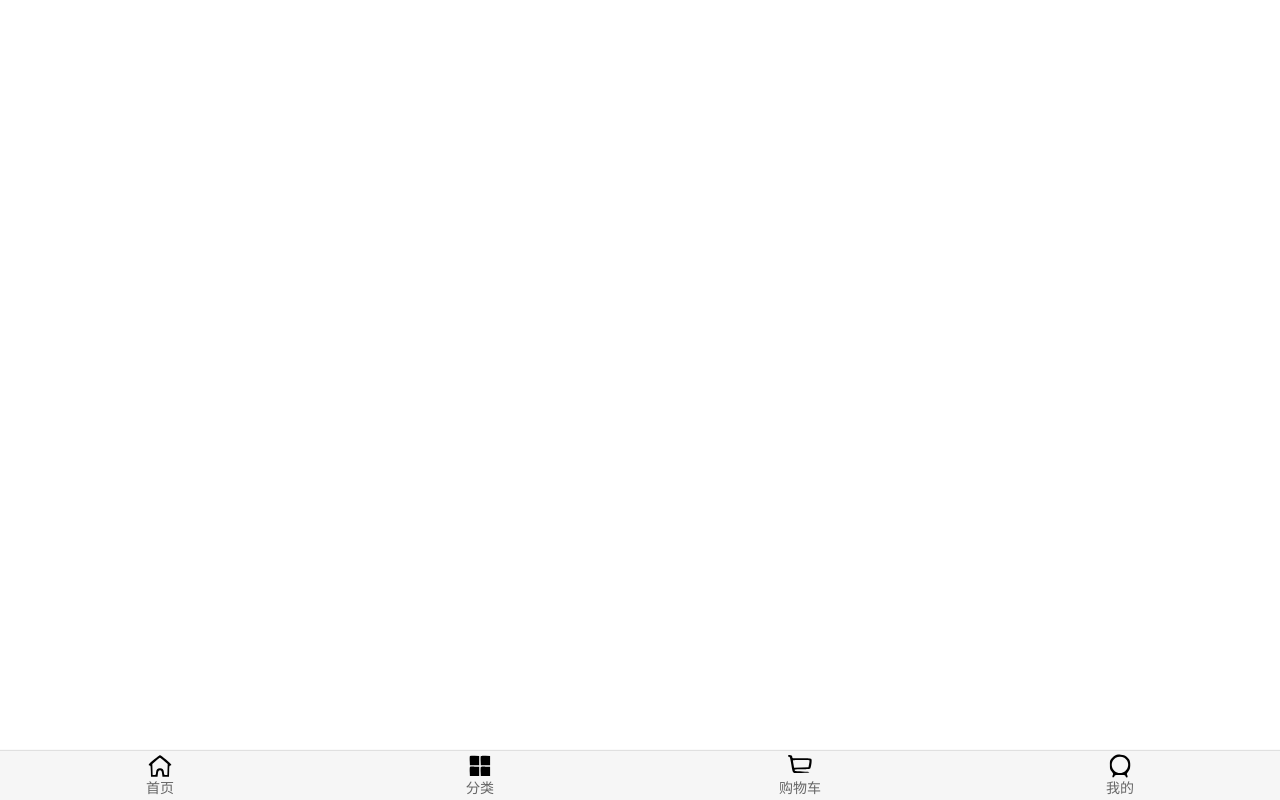
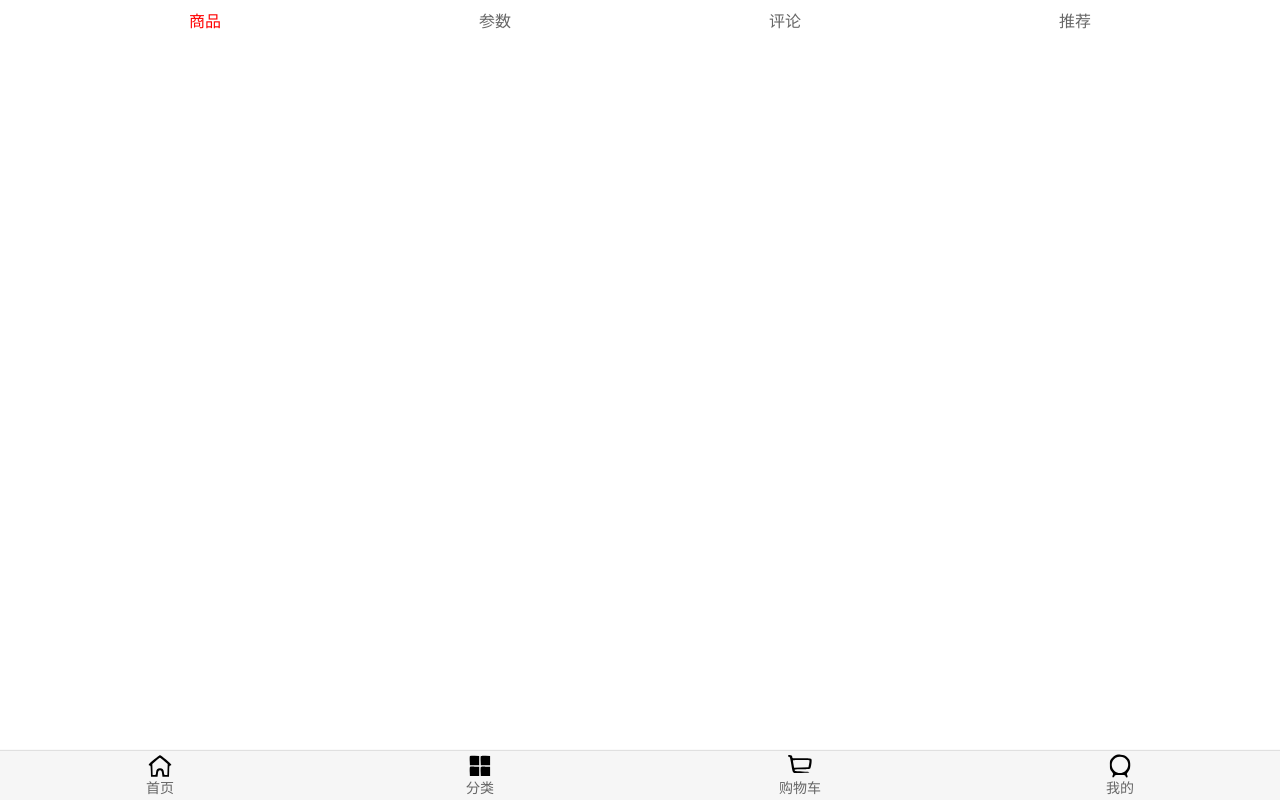
Before and after one commit to JackCcJ/mall, a Vue app: page /detail/1 in a window 1280 px wide. Built offline with nearby package versions, Linux system fonts and the light colour scheme.

Commit message:
详情页添加

```diff
--- a/src/App.vue
+++ b/src/App.vue
@@ -1,6 +1,9 @@
 <template>
   <div id="app" class="wrapper">
-    <router-view/>
+    <!-- 不希望销毁 -->
+    <keep-alive>
+      <router-view/>
+    </keep-alive>
     <main-tab-bar/>
   </div>
 </template>
--- a/src/components/common/scroll/scroll.vue
+++ b/src/components/common/scroll/scroll.vue
@@ -44,6 +44,9 @@ export default {
         },
         finishPullUp(){
             this.scroll.finishPullUp()
+        },
+        getscrolly(){
+            return this.scroll ? this.scroll.y : 0
         }
     }
 }
--- a/src/components/content/goods/goodsItem.vue
+++ b/src/components/content/goods/goodsItem.vue
@@ -1,6 +1,6 @@
 <template>
-  <div class="goods-item">
-    <!-- 接受父组件的属性并且渲染 -->
+  <div class="goods-item" @click="itemClcik">
+    <!-- 接收父组件的数据并且渲染 -->
     <img :src="goodsItem.show.img" alt="">
     <div class="goods-info">
       <p>{{goodsItem.title}}</p>
@@ -17,9 +17,16 @@ export default {
         goodsItem:{ //接受父组件的值，不定义无法使用，规定默认值
             type:Object,
             default(){
-                return {}
+                return {
+
+                }
             }
         }
+    },
+    methods:{
+      itemClcik(){
+        this.$router.push('/detail/' + this.goodsItem.iid)
+      }
     }
 }
 </script>
@@ -30,7 +37,6 @@ export default {
     position: relative;
     width: 48%;
   }
-
   .goods-item img {
     width: 100%;
     border-radius: 5px;
--- a/src/router/index.js
+++ b/src/router/index.js
@@ -4,6 +4,7 @@ const Home = () => import('views/home/Home')
 const Category = () => import('views/category/Category')
 const Cart = () => import('views/cart/Cart')
 const Profile = () => import('views/profile/Profile')
+const detail =() => import('views/detail/detail')
 
 Vue.use(VueRouter)
 
@@ -27,6 +28,10 @@ const routes = [
   {
     path: '/profile',
     component: Profile
+  },
+  {
+    path:'/detail/:iid',
+    component: detail
   }
 ]
 
--- /dev/null
+++ b/src/views/detail/childDetail/childDetail.vue
@@ -0,0 +1,45 @@
+<template>
+  <nav-bar>
+    <div slot="center" class="titles">
+        <div v-for="(item , index) in titles" :class="{active:index==currentIndex}" @click="itmeClick(index)" :key="item.id">
+            {{item}}
+        </div>
+    </div>
+  </nav-bar>
+</template>
+
+<script>
+import NavBar from 'components/common/navbar/navBar'
+export default {
+    name:'childDetail',
+    components:{
+        NavBar
+    },
+    data(){
+        return{
+            titles:[
+                '商品','参数','评论','推荐'
+            ],
+            currentIndex:0
+        }
+    },methods:{
+        itmeClick(index){
+            this.currentIndex = index
+        }
+    }
+}
+</script>
+
+<style>
+    .titles{
+        display: flex;
+        font-size: 16px;
+        justify-content: space-between;
+    }
+    .titles div{
+        flex: 1;
+    }
+    .active{
+        color: red;
+    }
+</style>
--- /dev/null
+++ b/src/views/detail/detail.vue
@@ -0,0 +1,27 @@
+<template>
+  <div class="detail">
+    <child-detail />
+  </div>
+</template>
+
+<script>
+import childDetail from './childDetail/childDetail';
+export default {
+    name:'detail',
+    components:{
+      childDetail
+    },
+    data(){
+      return{
+        iid:null
+      }
+    },
+    created(){
+      this.iid = this.$route.params.iid
+    }
+}
+</script>
+
+<style>
+
+</style>
--- a/src/views/home/Home.vue
+++ b/src/views/home/Home.vue
@@ -2,15 +2,16 @@
   <div id="home">
     <nav-bar class="home-nav"><div slot="center">精品百搭购物商城</div></nav-bar>
     <!-- 设定需要滚动插件的区域，传入是否实时监听数据 -->
+    <tab-control class="tab-control2" :titles="['流行','新款','精选']" @tabClick='tabClick' ref="tabControl1" v-show="isTabFixed" />
     <scroll class="content" ref="scroll" :probe-type="3" @scroll="scroll" :pull-up-load="true" @pullingUp="loadMore">
     <!-- 传入banners需要的值 -->
-    <home-swiper :banners="banners" />
+    <home-swiper :banners="banners" @swiperImageLoad="swiperImageLoad"/>
     <!-- 传入分类数据 -->
     <recommend-view :recommends="recommends" />
     <!-- 大图传入 -->
     <feature-view />
     <!-- Tab选项卡构建，传入需要分类的值，以及接受子组件的值-->
-    <tab-control class="tab-control" :titles="['流行','新款','精选']" @tabClick='tabClick'/>
+    <tab-control class="tab-control" :titles="['流行','新款','精选']" @tabClick='tabClick' ref="tabControl2" />
     <!-- 主要内容的数据，传入子组件 -->
     <goods-list :goods='showGoods' />
     </scroll>
@@ -56,7 +57,10 @@
           'sell':{page:0,list:[]}
         },
         currentType:"pop", //定义默认传入子组件的值
-        backTop:false      //定义显示隐藏属性
+        backTop:false,      //定义显示隐藏属性
+        tabOffseTop:0,
+        isTabFixed:false,
+        saveY:0
       }
     },
     created(){ //当页面渲染时
@@ -84,12 +88,25 @@
             this.currentType = "sell"
             break
         }
+        this.$refs.tabControl1.currentIndex = index
+        this.$refs.tabControl2.currentIndex = index
+      },
+      swiperImageLoad(){
+       this.tabOffseTop = this.$refs.tabControl2.$el.offsetTop
       },
       backClick(){
         this.$refs.scroll.scrollTo(0,0,700); //回到顶部选择坐标以及时间
       },
+      activated() {
+        this.$refs.scroll.scrollTo(0, this.saveY , 0)
+        this.$refs.scroll.refresh()
+      },
+      deactivated() {
+        this.saveY = this.$refs.scroll.getscrolly()
+      },
       scroll(position){ //获取返回顶部的坐标，大于-1000显示，小于隐藏
         this.backTop = (-position.y) > 1000
+        this.isTabFixed  =  (-position.y) > this.tabOffseTop
       },
       //网络请求相关方法
       getHomeMultidata(){
@@ -109,34 +126,31 @@
       loadMore(){
         this.getHomeGoods(this.currentType) //拿到到底部的回调执行加载数据函数
         this.$refs.scroll.scroll.refresh()  //解决异步加载导致页面滑不动的bug
-      }
-    }
+      },
+    },
   }
 </script>
 
 <style scoped>
   #home{
     height: 100vh;
-    padding-top: 44px;
   }
  .home-nav{
    color: #fff;
    background: var(--color-tint);
-   top: 0;
-   left: 0;
-   position: fixed;
-   width: 100%;
-   z-index: 99;
    height: 44px;
  }
  .tab-control{
    background-color: #fff;
    z-index: 99;
    position: sticky;
-   top: 43px;
  }
  .content{
    height: calc(100% - 44px);
    overflow: hidden;
  }
+ .tab-control2{
+   position: relative;
+   z-index: 99;
+ }
 </style>
--- a/src/views/home/childComps/HomeSwiper.vue
+++ b/src/views/home/childComps/HomeSwiper.vue
@@ -1,8 +1,8 @@
 <template>
   <swiper>
-    <swiper-item v-for="item in banners" :key="item.id">
+    <swiper-item v-for="item in banners" :key="item.id" >
       <a :href="item.link">
-        <img :src="item.image" alt="">
+        <img :src="item.image" alt="" @load="imageLoad">
       </a>
     </swiper-item>
   </swiper>
@@ -20,9 +20,22 @@
         }
       }
     },
+    data(){
+      return{
+        isLoad:false
+      }
+    },
     components: {
       Swiper,
       SwiperItem
+    },
+    methods:{
+      imageLoad(){
+        if(!this.isLoad){
+          this.$emit('swiperImageLoad')
+          this.isLoad=true
+        }
+      }
     }
   }
 </script>
```
